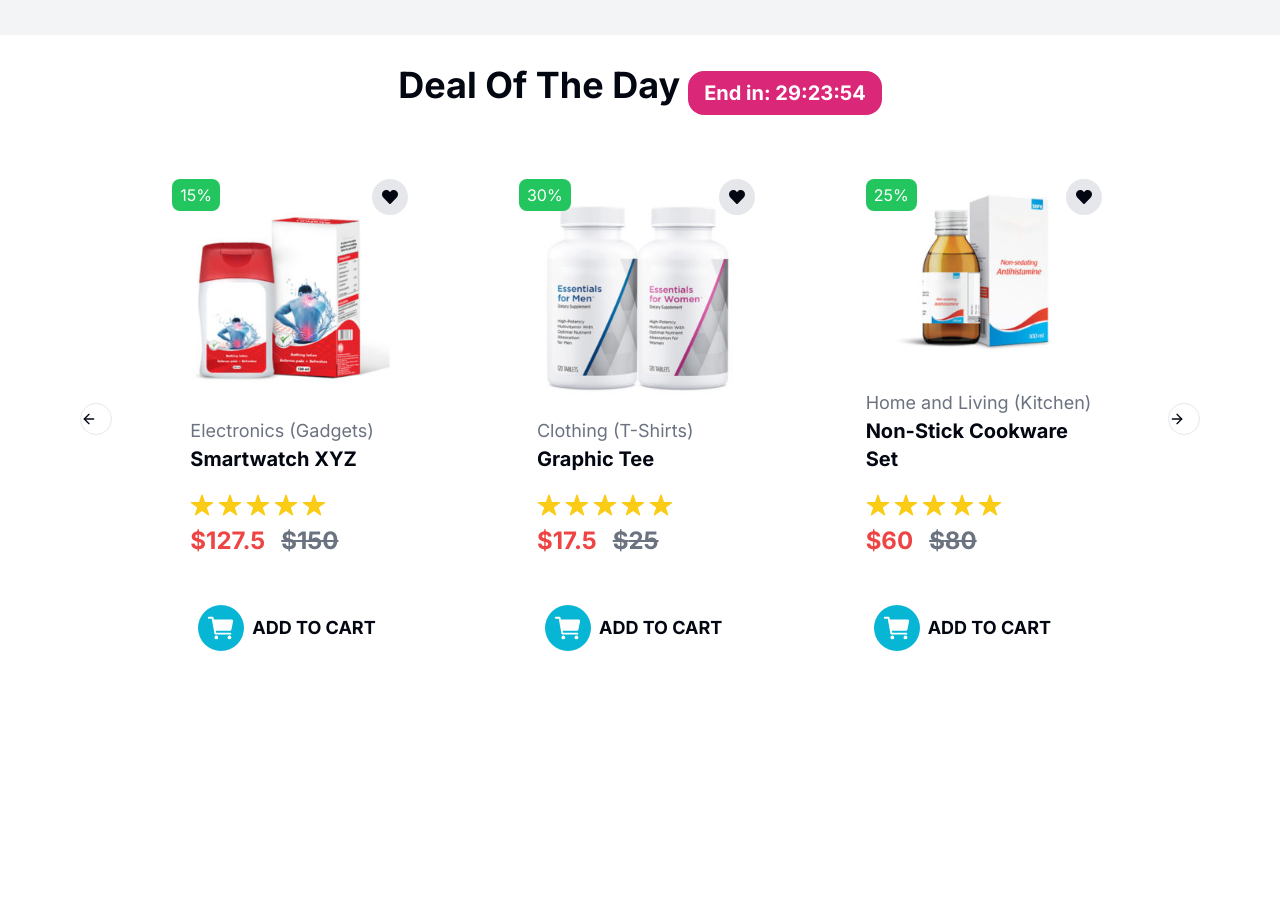
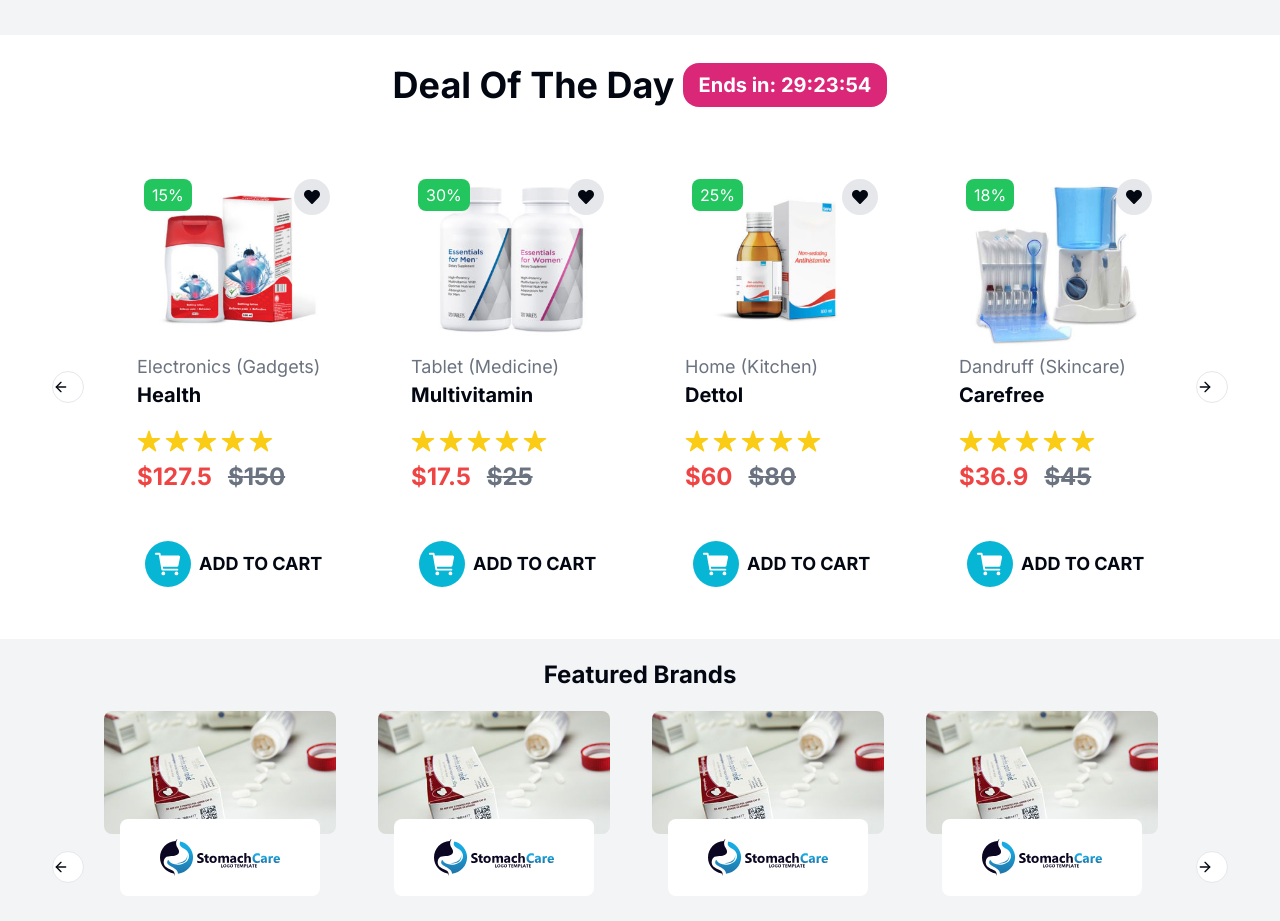
Before and after one commit to lakshya104/nextjs-pharmacy, a Next.js app: page / in a window 1280 px wide. Shown: the part 1600-2521 px from the top of the page. Before the commit the page ends 2303 px from the top, so only its background shows below. Built offline with nearby package versions, Linux system fonts and the light colour scheme.

Commit message:
Second Carousel Added

```diff
--- a/app/components/DailyDeals.tsx
+++ b/app/components/DailyDeals.tsx
@@ -14,10 +14,10 @@
 const DailyDeals = () => {
   return (
     <div className="flex flex-col items-center justify-center">
-      <div className="flex p-5 justify-center md:justify-center flex-col md:flex-row space-y-4 items-center space-x-2">
+      <div className="flex p-7 justify-center flex-col md:flex-row space-y-4 md:space-y-0 items-center space-x-2">
         <h2 className="md:text-4xl text-2xl font-bold">Deal Of The Day </h2>
         <span className="text-white bg-pink-600 rounded-2xl px-4 text-lg md:text-xl py-2 font-bold">
-          End in: 29:23:54
+          Ends in: 29:23:54
         </span>
       </div>
 
@@ -42,13 +42,13 @@
           delay: 2000,
         }),
       ]}
-      className="w-[200px] md:w-[750px] lg:w-[1024px] m-auto "
+      className="w-[280px] md:w-[750px] lg:w-[1080px] m-auto "
     >
       <CarouselContent>
         {products.map((item, index) => (
           <CarouselItem
             key={index}
-            className="sm:basis-[100%] md:basis-1/2 lg:basis-1/3"
+            className="basis-[100%] md:basis-1/2 lg:basis-1/4"
           >
             <div className="p-1">
               <SingleProductCard
--- /dev/null
+++ b/app/components/FeaturedBrand.tsx
@@ -0,0 +1,76 @@
+"use client";
+import Image from "next/image";
+import React from "react";
+import image1 from "../assets/images/brand-1.jpg";
+import image2 from "../assets/images/icons/stomach.svg";
+import Autoplay from "embla-carousel-autoplay";
+import {
+  Carousel,
+  CarouselContent,
+  CarouselItem,
+  CarouselNext,
+  CarouselPrevious,
+} from "@/components/ui/carousel";
+
+const FeaturedBrand = () => {
+  return (
+    <section className="bg-gray-100 h-[50vh]">
+      <div className="flex items-center justify-center flex-col space-y-4 p-5 w-[100%]">
+        <h2 className="text-2xl font-bold">Featured Brands</h2>
+
+        <ShadcnCarouselV2 />
+      </div>
+    </section>
+  );
+};
+
+export default FeaturedBrand;
+
+export function ShadcnCarouselV2() {
+  return (
+    <Carousel
+      opts={{
+        align: "start",
+        loop: true,
+      }}
+      plugins={[
+        Autoplay({
+          delay: 2000,
+        }),
+      ]}
+      className="w-[280px] md:w-[750px] lg:w-[1080px] m-auto"
+    >
+      <CarouselContent>
+        {Array.from({ length: 5 }).map((_, index) => (
+          <CarouselItem
+            key={index}
+            className="basis-[100%] md:basis-1/2 lg:basis-1/4"
+          >
+            <div className="w-[280px] md:w-[240px] h-[40vh] relative p-1">
+              <Image
+                src={image1}
+                className="cursor-pointer rounded-lg transition duration-500 hover:rounded-xl hover:scale-110"
+                alt="pills"
+                width={305}
+                height={210}
+              />
+              <div className="absolute flex items-center justify-center w-[200px] bg-white rounded-lg p-5 md:right-5 right-10 top-28">
+                <a href="#">
+                  <Image
+                    src={image2}
+                    className=" transition duration-500 hover:scale-110"
+                    alt="stomach"
+                    width={120}
+                    height={80}
+                  />
+                </a>
+              </div>
+            </div>
+          </CarouselItem>
+        ))}
+      </CarouselContent>
+      <CarouselPrevious className="lg:block hidden" />
+      <CarouselNext className="lg:block  hidden" />
+    </Carousel>
+  );
+}
--- a/app/components/SingleProductCard.tsx
+++ b/app/components/SingleProductCard.tsx
@@ -28,15 +28,15 @@
   actualPrice,
 }) => {
   return (
-    <div className="p-8 m-2 transition hover:shadow-[rgba(0,_0,_0,_0.24)_0px_3px_8px] w-[200px] md:w-[300px] group ">
-      <div className="flex justify-end items-center h-[400px] md:h-[480px] flex-col relative ">
+    <div className="p-8 m-2 transition hover:shadow-[rgba(0,_0,_0,_0.24)_0px_3px_8px] h-[400px] md:h-[480px] w-[250px] group ">
+      <div className="flex justify-end items-center h-full flex-col relative ">
         <div className="daily-deal--product__image">
           <Image width={300} height={300} src={image} alt={imageAlt} />
         </div>
         <div className="absolute top-0 left-0 px-2 py-1 bg-green-500 rounded-lg">
           <span className="text-white">{discount}%</span>
         </div>
-        <div className="absolute top-0 right-0 flex justify-center items-center flex-col space-y-4">
+        <div className="absolute top-0 right-0 flex justify-center items-center flex-col space-y-2">
           <div className="md:p-2.5 p-1 bg-gray-200 rounded-full hover:text-white hover:bg-cyan-500">
             <FaHeart />
           </div>
--- a/app/page.tsx
+++ b/app/page.tsx
@@ -1,8 +1,8 @@
 import Banner from "./components/Banner";
 import  DailyDeals  from "./components/DailyDeals";
+import FeaturedBrand from "./components/FeaturedBrand";
 import ProductCards from "./components/ProductCards";
 import Services from "./components/Services";
-import SingleProductCard from "./components/SingleProductCard";
 
 export default function Home() {
   return (
@@ -10,8 +10,8 @@
       <Banner />
       <ProductCards />
       <Services />
-      {/* <SingleProductCard /> */}
       <DailyDeals />
+      <FeaturedBrand />
     </>
   );
 }
--- a/app/staticData.ts
+++ b/app/staticData.ts
@@ -23,9 +23,9 @@
       image: image1,
       imageAlt: "waterpik",
       discount: 41,
-      category: "Covid Essentials",
+      category: "Covid",
       subCategory: "Devices",
-      productName: "Waterpik WP-100 – Dental Care",
+      productName: "Waterpik WP-100",
       mrp: 196.48,
       actualPrice: 137.00,
     },
@@ -34,8 +34,8 @@
       imageAlt: "another-product",
       discount: 20,
       category: "Healthcare",
-      subCategory: "Supplements",
-      productName: "Vitamin C Capsules",
+      subCategory: "Supply",
+      productName: "VitaminZ",
       mrp: 30.00,
       actualPrice: 24.00,
     },
@@ -45,7 +45,7 @@
         discount: 15,
         category: "Electronics",
         subCategory: "Gadgets",
-        productName: "Smartwatch XYZ",
+        productName: "Health",
         mrp: 150.00,
         actualPrice: 127.50,
       },
@@ -53,9 +53,9 @@
         image: image4,
         imageAlt: "product-4",
         discount: 30,
-        category: "Clothing",
-        subCategory: "T-Shirts",
-        productName: "Graphic Tee",
+        category: "Tablet",
+        subCategory: "Medicine",
+        productName: "Multivitamin",
         mrp: 25.00,
         actualPrice: 17.50,
       },
@@ -63,9 +63,9 @@
         image: image5,
         imageAlt: "product-5",
         discount: 25,
-        category: "Home and Living",
+        category: "Home",
         subCategory: "Kitchen",
-        productName: "Non-Stick Cookware Set",
+        productName: "Dettol",
         mrp: 80.00,
         actualPrice: 60.00,
       },
@@ -73,9 +73,9 @@
         image: image6,
         imageAlt: "product-6",
         discount: 18,
-        category: "Beauty",
+        category: "Dandruff",
         subCategory: "Skincare",
-        productName: "Anti-Aging Serum",
+        productName: "Carefree",
         mrp: 45.00,
         actualPrice: 36.90,
       },
```
